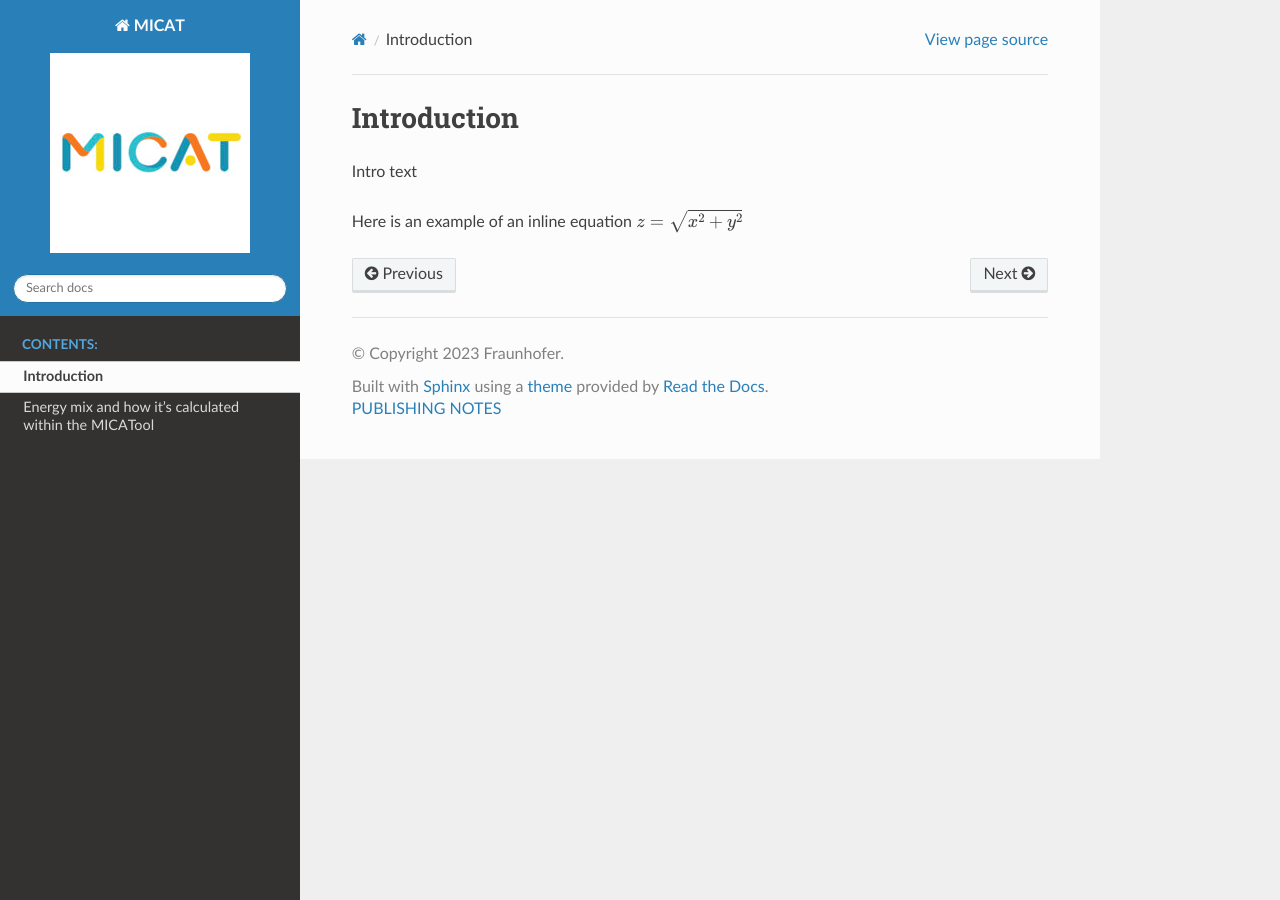
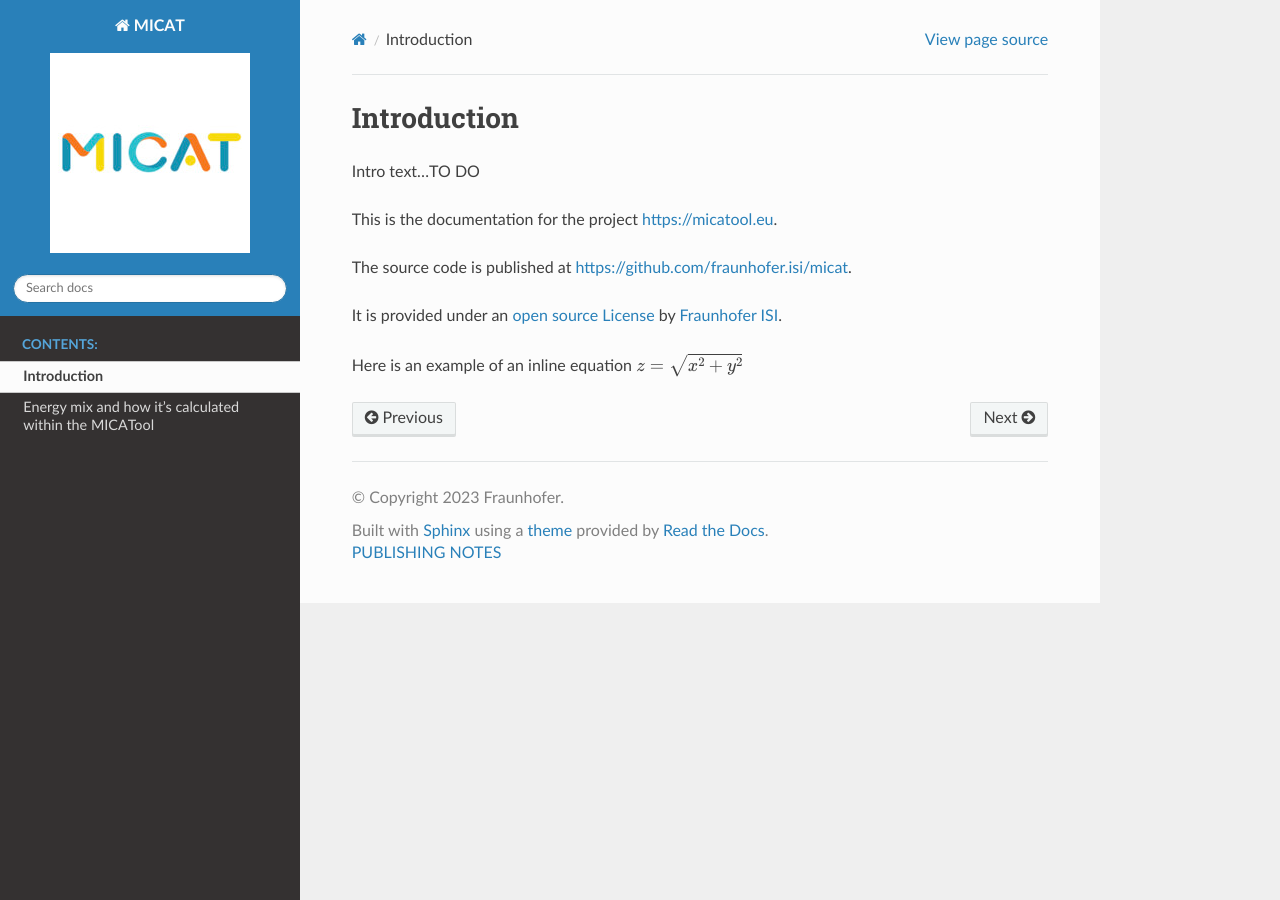
Before and after one commit to fraunhofer-isi/micat, a Sphinx documentation site: the page built from doc/source/introduction/introduction.md, in a window 1280 px wide. Built offline with Sphinx 7.4.7 and the Read the Docs theme 2.0.0, drawn with Linux system fonts in a browser that asks for light colours.

Commit message:
included links to github, micat project and fraunhofer #5

```diff
--- a/doc/source/introduction/introduction.md
+++ b/doc/source/introduction/introduction.md
@@ -1,5 +1,12 @@
 # Introduction
 
-Intro text
+Intro text...TO DO
+
+This is the documentation for the project [https://micatool.eu](https://micatool.eu).
+
+The source code is published at [https://github.com/fraunhofer.isi/micat](https://github.com/fraunhofer.isi/micat).
+
+It is provided under an [open source License](https://github.com/fraunhofer-isi/micat/blob/main/LICENSE) by [Fraunhofer ISI](https://www.isi.fraunhofer.de/).
+
 
 Here is an example of an inline equation $z=\sqrt{x^2+y^2}$
```
